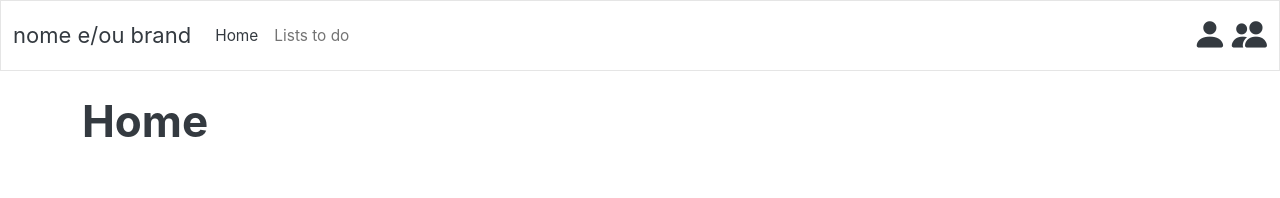
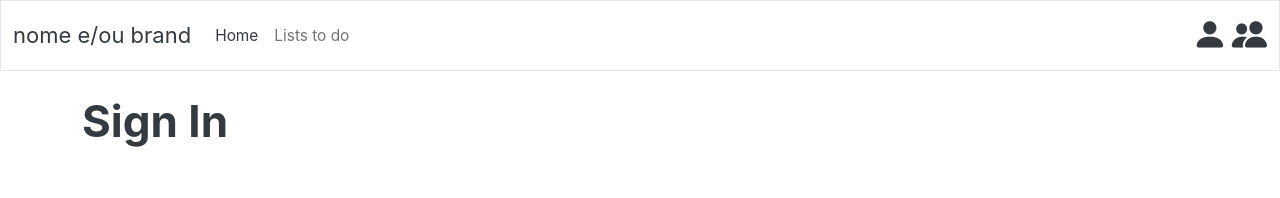
Before and after one commit to edusilvaramos/svelte_todoList, a Svelte app: page / in a window 1280 px wide. Shown: the top 198 px of the page. Built offline with nearby package versions, Linux system fonts and the light colour scheme.

Commit message:
add pages

```diff
--- a/src/App.svelte
+++ b/src/App.svelte
@@ -1,7 +1,8 @@
 <script>
   import { Router, Route } from "svelte-routing";
-
   // pages
+  import SignIn from "./pages/SignIn.svelte";
+  import Register from "./pages/Register.svelte";
   import HomePage from "./pages/HomePage.svelte";
   import ListPage from "./pages/ListPage.svelte";
   import ProfilePage from "./pages/ProfilePage.svelte";
@@ -13,10 +14,11 @@
 <!--  responsavel por gerenciar as rotas e randerizar os componentes -->
 <Router>
   <Header />
-
   <main class="container py-4">
     <!-- pages -->
-    <Route path="/" component={HomePage} />
+    <Route path="/" component={SignIn} />
+    <Route path="/register" component={SignIn} />
+    <Route path="/home" component={HomePage} />
     <Route path="/list" component={ListPage} />
     <!-- components -->
     <!-- vamos pasar o id da lista como parametro da rota -->
--- a/src/lib/Header.svelte
+++ b/src/lib/Header.svelte
@@ -19,7 +19,7 @@
     <div class="collapse navbar-collapse" id="navbarColor03">
       <ul class="navbar-nav me-auto">
         <li class="nav-item">
-          <Link class="nav-link active" to="/">Home</Link>
+          <Link class="nav-link active" to="/home">Home</Link>
         </li>
         <li class="nav-item">
           <Link class="nav-link" to="/list">Lists to do</Link>
--- a/src/main.js
+++ b/src/main.js
@@ -1,6 +1,7 @@
 import App from './App.svelte'
 import './app.css'
 
+// downgrade para Svelte 4, donc pas de mount
 const app = new App({
   target: document.getElementById('app'),
 })
--- /dev/null
+++ b/src/pages/Register.svelte
@@ -0,0 +1,4 @@
+
+
+
+<h1>Register</h1>
--- /dev/null
+++ b/src/pages/SignIn.svelte
@@ -0,0 +1,3 @@
+
+
+<h1>Sign In</h1>
```
